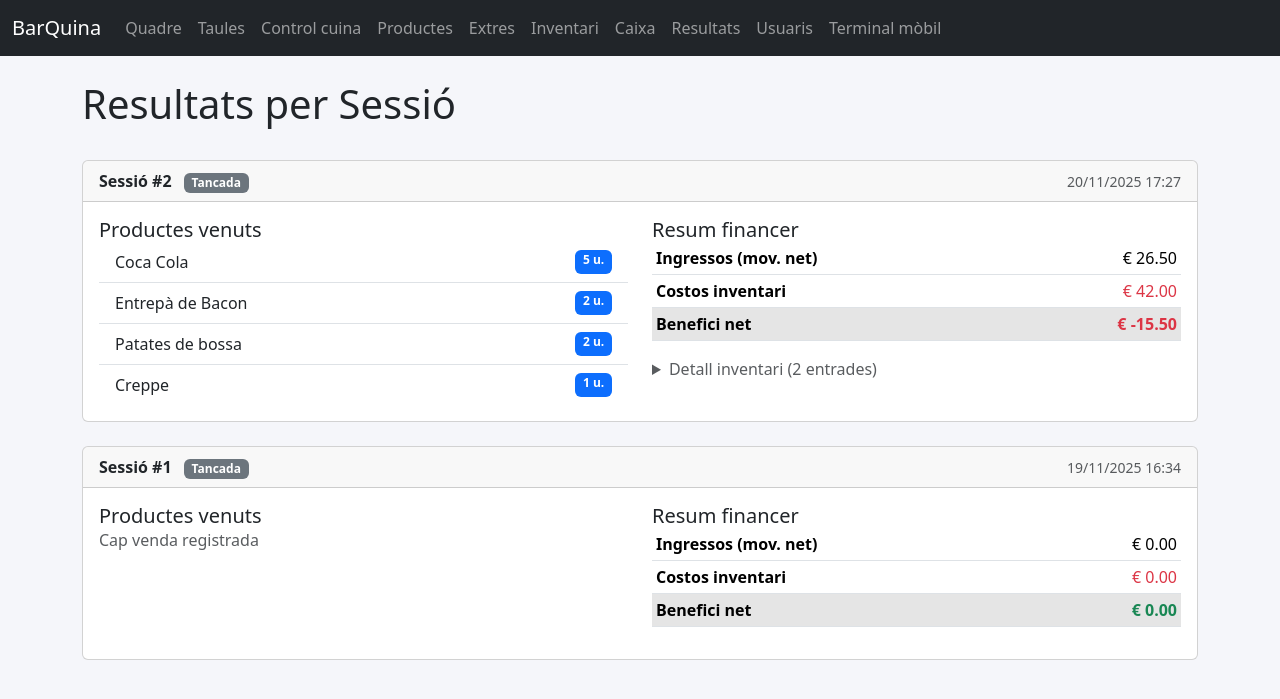
After one commit to djmon666/BarQuina, a Flask app: page /reports/ in a window 1280 px wide. The commit adds this page. Shown: the top 699 px of the page. Run offline with Flask 3, Linux system fonts and the light colour scheme; some libraries are stand-ins or nearby versions.

Commit message:
Modificat inventari i afegit resultat final financer

```diff
--- a/app/__init__.py
+++ b/app/__init__.py
@@ -24,6 +24,7 @@ def create_app(config_class: type[Config] = Config) -> Flask:
     from .blueprints.users.routes import bp as users_bp
     from .blueprints.mobile.routes import bp as mobile_bp
     from .blueprints.kitchen.routes import bp as kitchen_bp
+    from .blueprints.reports.routes import bp as reports_bp
 
     app.register_blueprint(dashboard_bp)
     app.register_blueprint(catalog_bp, url_prefix="/catalog")
@@ -32,6 +33,7 @@ def create_app(config_class: type[Config] = Config) -> Flask:
     app.register_blueprint(users_bp)
     app.register_blueprint(mobile_bp)
     app.register_blueprint(kitchen_bp)
+    app.register_blueprint(reports_bp)
 
     @app.cli.command("seed-demo")
     def seed_demo() -> None:
--- /dev/null
+++ b/app/blueprints/reports/__init__.py
@@ -0,0 +1,5 @@
+from __future__ import annotations
+
+from .routes import bp
+
+__all__ = ["bp"]
--- /dev/null
+++ b/app/blueprints/reports/routes.py
@@ -0,0 +1,53 @@
+from __future__ import annotations
+
+from collections import defaultdict
+
+from flask import Blueprint, render_template
+from sqlalchemy import func
+
+from ...extensions import db
+from ...models import CashSession, OrderItem, Payment
+
+bp = Blueprint("reports", __name__, url_prefix="/reports")
+
+
+@bp.route("/")
+def index():
+    """Display profitability and sales statistics per cash session."""
+    sessions = CashSession.query.order_by(CashSession.opened_at.desc()).limit(20).all()
+
+    session_stats = []
+    for session in sessions:
+        # Aggregate product quantities sold during this session
+        product_sales = (
+            db.session.query(
+                OrderItem.product_id,
+                func.sum(OrderItem.quantity).label("total_quantity"),
+            )
+            .join(OrderItem.payment_links)
+            .join(Payment)
+            .filter(Payment.cash_session_id == session.id)
+            .group_by(OrderItem.product_id)
+            .all()
+        )
+
+        # Build product summary with names
+        products_sold = []
+        for product_id, qty in product_sales:
+            from ...models import Product
+
+            product = db.session.get(Product, product_id)
+            if product:
+                products_sold.append({"name": product.name, "quantity": qty})
+
+        session_stats.append(
+            {
+                "session": session,
+                "products_sold": products_sold,
+                "revenue": session.movement_net_total,
+                "costs": session.inventory_costs,
+                "profit": session.net_profit,
+            }
+        )
+
+    return render_template("reports/index.html", session_stats=session_stats)
--- a/app/models.py
+++ b/app/models.py
@@ -141,6 +141,13 @@ class InventoryEntry(db.Model):
     unit_cost = db.Column(db.Float, nullable=False)
     vendor = db.Column(db.String(80))
     purchased_at = db.Column(db.DateTime, default=datetime.utcnow)
+    cash_session_id = db.Column(db.Integer, db.ForeignKey("cash_sessions.id"))
+
+    cash_session = db.relationship("CashSession", back_populates="inventory_entries")
+
+    @property
+    def total_cost(self) -> float:
+        return round(self.quantity * self.unit_cost, 2)
 
 
 class StaffUser(db.Model):
@@ -279,6 +286,7 @@ class CashSession(db.Model):
 
     movements = db.relationship("CashMovement", back_populates="session", cascade="all, delete-orphan")
     payments = db.relationship("Payment", back_populates="cash_session")
+    inventory_entries = db.relationship("InventoryEntry", back_populates="cash_session")
 
     def _movement_total(self, movement_type: CashMovementType) -> float:
         return round(
@@ -335,6 +343,14 @@ class CashSession(db.Model):
     def movement_net_total(self) -> float:
         total = self.total_sales + self.total_deposits - self.total_withdrawals + self.total_adjustments
         return round(total, 2)
+
+    @property
+    def inventory_costs(self) -> float:
+        return round(sum(entry.total_cost for entry in self.inventory_entries), 2)
+
+    @property
+    def net_profit(self) -> float:
+        return round(self.movement_net_total - self.inventory_costs, 2)
 
 
 class CashMovement(db.Model):
--- a/app/templates/base.html
+++ b/app/templates/base.html
@@ -20,6 +20,7 @@
                 <li class="nav-item"><a class="nav-link" href="/catalog/extras">Extres</a></li>
                 <li class="nav-item"><a class="nav-link" href="/catalog/inventory">Inventari</a></li>
                 <li class="nav-item"><a class="nav-link" href="/cash/sessions">Caixa</a></li>
+                <li class="nav-item"><a class="nav-link" href="/reports/">Resultats</a></li>
                 <li class="nav-item"><a class="nav-link" href="/users/">Usuaris</a></li>
                 <li class="nav-item"><a class="nav-link" href="/mobile/">Terminal mòbil</a></li>
             </ul>
--- /dev/null
+++ b/app/templates/reports/index.html
@@ -0,0 +1,80 @@
+{% extends "base.html" %}
+{% block content %}
+<div class="d-flex justify-content-between align-items-center mb-4">
+    <h1>Resultats per Sessió</h1>
+</div>
+
+{% for stat in session_stats %}
+<div class="card mb-4">
+    <div class="card-header d-flex justify-content-between align-items-center">
+        <div>
+            <strong>Sessió #{{ stat.session.id }}</strong>
+            <span class="badge {% if stat.session.is_open %}bg-success{% else %}bg-secondary{% endif %} ms-2">
+                {% if stat.session.is_open %}Oberta{% else %}Tancada{% endif %}
+            </span>
+        </div>
+        <small class="text-muted">
+            {{ stat.session.opened_at.strftime('%d/%m/%Y %H:%M') }}
+            {% if stat.session.closed_at %}
+            - {{ stat.session.closed_at.strftime('%d/%m/%Y %H:%M') }}
+            {% endif %}
+        </small>
+    </div>
+    <div class="card-body">
+        <div class="row">
+            <div class="col-md-6">
+                <h5>Productes venuts</h5>
+                {% if stat.products_sold %}
+                <ul class="list-group list-group-flush">
+                    {% for product in stat.products_sold %}
+                    <li class="list-group-item d-flex justify-content-between">
+                        <span>{{ product.name }}</span>
+                        <span class="badge bg-primary">{{ product.quantity }} u.</span>
+                    </li>
+                    {% endfor %}
+                </ul>
+                {% else %}
+                <p class="text-muted">Cap venda registrada</p>
+                {% endif %}
+            </div>
+            <div class="col-md-6">
+                <h5>Resum financer</h5>
+                <table class="table table-sm">
+                    <tbody>
+                        <tr>
+                            <td><strong>Ingressos (mov. net)</strong></td>
+                            <td class="text-end">€ {{ '%.2f'|format(stat.revenue) }}</td>
+                        </tr>
+                        <tr>
+                            <td><strong>Costos inventari</strong></td>
+                            <td class="text-end text-danger">€ {{ '%.2f'|format(stat.costs) }}</td>
+                        </tr>
+                        <tr class="table-active">
+                            <td><strong>Benefici net</strong></td>
+                            <td class="text-end fw-bold {% if stat.profit >= 0 %}text-success{% else %}text-danger{% endif %}">
+                                € {{ '%.2f'|format(stat.profit) }}
+                            </td>
+                        </tr>
+                    </tbody>
+                </table>
+                {% if stat.session.inventory_entries %}
+                <details class="mt-3">
+                    <summary class="text-muted" style="cursor: pointer;">Detall inventari ({{ stat.session.inventory_entries|length }} entrades)</summary>
+                    <ul class="list-group list-group-flush mt-2">
+                        {% for entry in stat.session.inventory_entries %}
+                        <li class="list-group-item d-flex justify-content-between">
+                            <span>{{ entry.product_name }} (x{{ entry.quantity }})</span>
+                            <span>€ {{ '%.2f'|format(entry.total_cost) }}</span>
+                        </li>
+                        {% endfor %}
+                    </ul>
+                </details>
+                {% endif %}
+            </div>
+        </div>
+    </div>
+</div>
+{% else %}
+<div class="alert alert-info">Encara no hi ha sessions amb dades.</div>
+{% endfor %}
+{% endblock %}
```
Also changed, not shown: app/blueprints/catalog/routes.py (+17 -1 lines), app/templates/catalog/inventory.html (+59 -3 lines), tests/test_app.py (+67 -0 lines), barquina.db.
